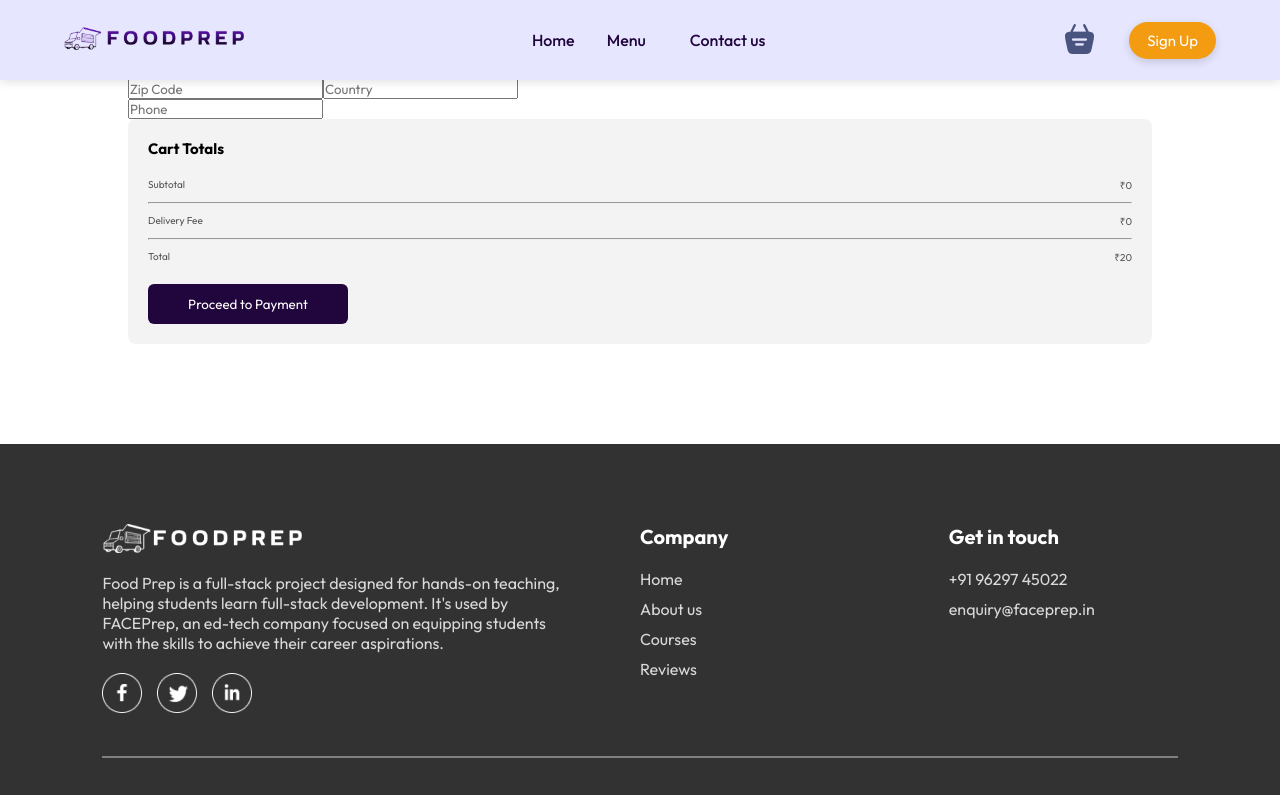
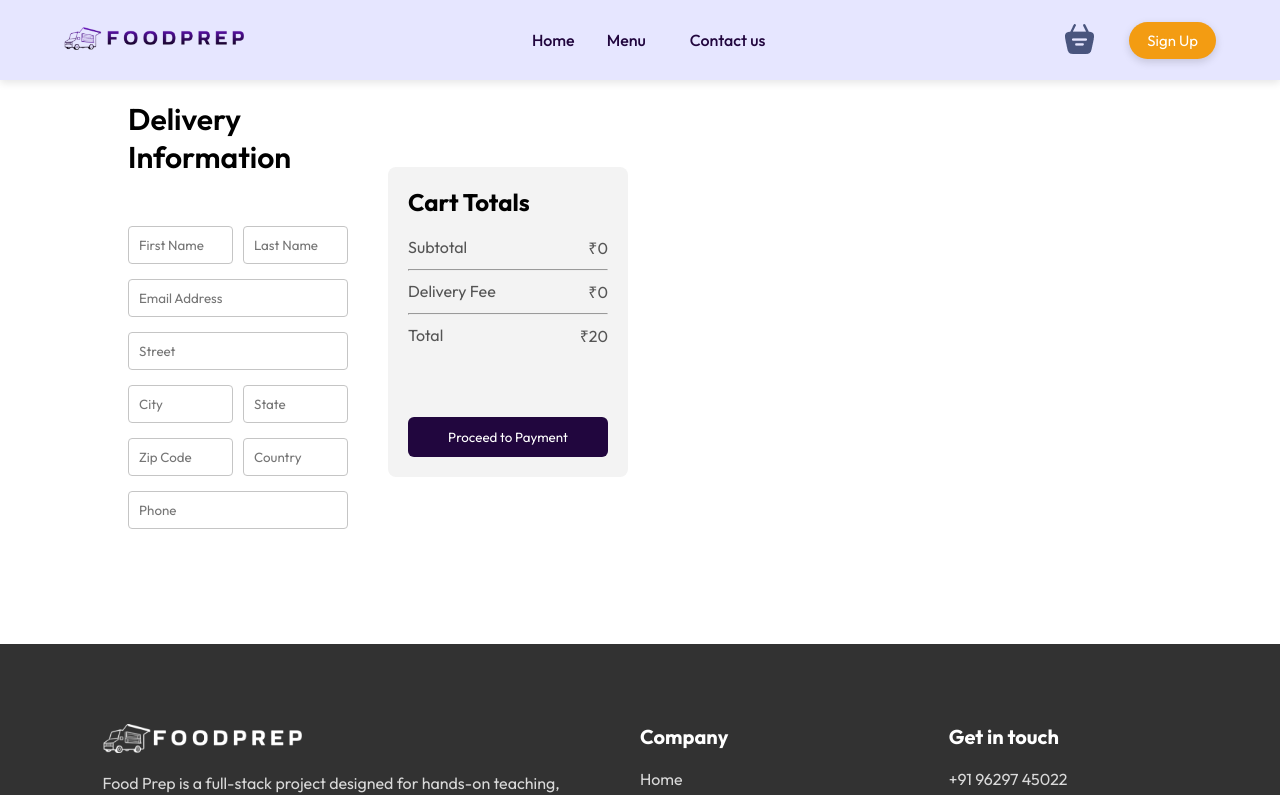
Before and after one commit to Amashriaz1103/Foodzie, a React (Vite) app in the folder UserFrontEnd/: page /order in a window 1280 px wide. Shown: the top 795 px of the page. Built offline with nearby package versions, Linux system fonts and the light colour scheme.

Commit message:
css placeorder done

```diff
--- a/UserFrontEnd/src/screens/PlaceOrder/PlaceOrder.css
+++ b/UserFrontEnd/src/screens/PlaceOrder/PlaceOrder.css
@@ -0,0 +1,42 @@
+.place-order{
+    display: flex;
+    align-items: center;
+    justify-content: space-between;
+    gap: 40px;
+    margin-top: 100px;
+    font-size: 1.6rem;
+}
+
+.place-order{
+    width: 100%;
+    max-width: max(30%,500px);
+}
+
+.place-order-left .title{
+    font-size: 3rem;
+    font-weight: 600;
+    margin-bottom: 50px;
+}
+
+.place-order-left input{
+    margin-bottom: 15px;
+    width: 100%;
+    padding: 10px;
+    border: 1px solid #c5c5c5;
+    border-radius: 4px;
+    outline: var(--theme-color);
+}
+
+.place-order-left .multi-fields{
+    display: flex;
+    gap: 10px;
+}
+
+.place-order-right{
+    width: 100%;
+    max-width: (40%, 500px);
+}
+
+.place-order .cart-total button{
+    margin-top: 50px;
+}
```
